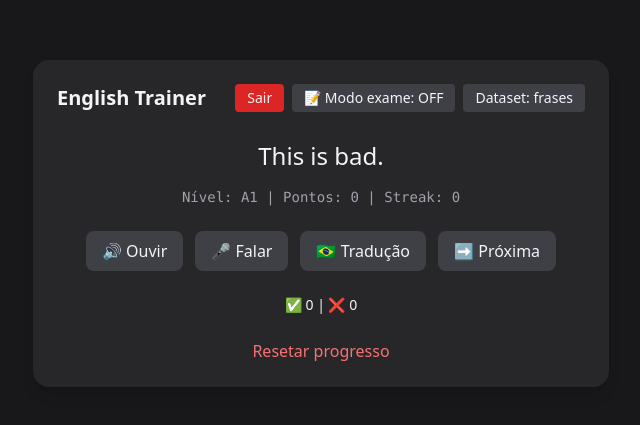
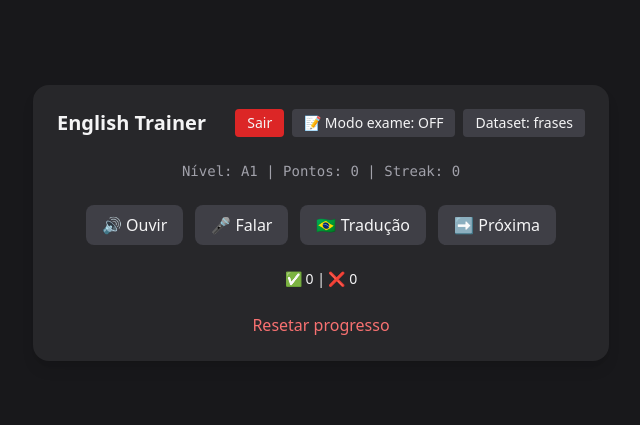
Before and after one commit to 7spvzk7dmv-jpg/listen, a plain HTML site: page index.html in a window 1280 px wide. Shown: the part 177-602 px from the top of the page, without its empty margins (319-959 px from the left). Drawn offline with nearby package versions, Linux system fonts and the light colour scheme; no server answers.

Commit message:
Update index.html

```diff
--- a/index.html
+++ b/index.html
@@ -87,7 +87,7 @@
   </script>
 
   <!-- App -->
-  <script src="app.js"></script>
+ <!--  <script src="app.js"></script> -->
 
 </body>
 </html>
```
